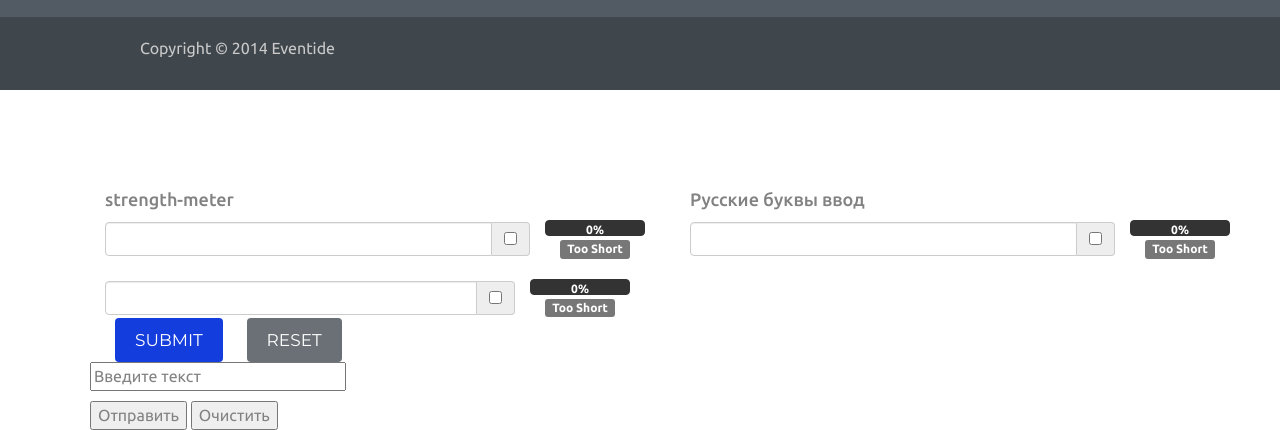
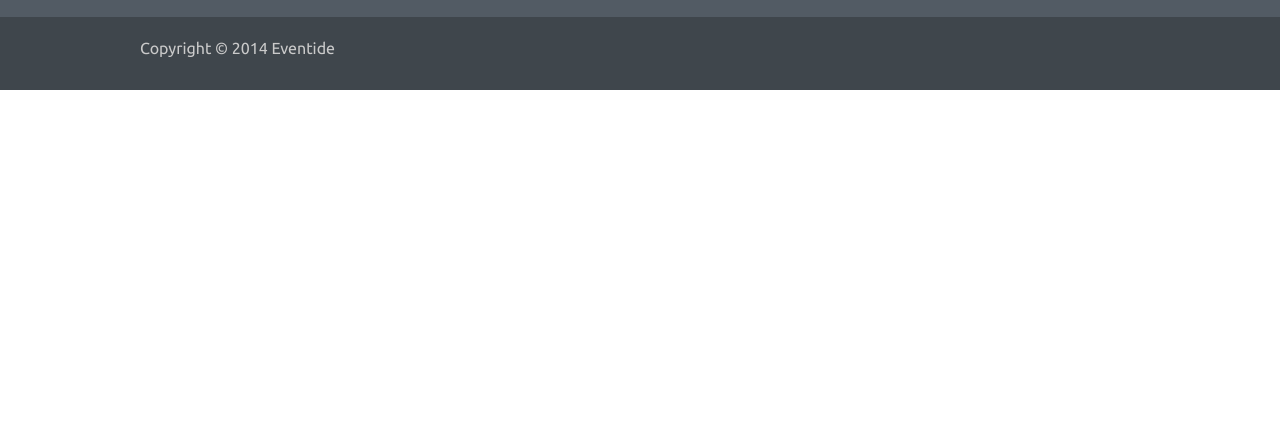
Before and after one commit to yuraCOM/010_eventide_bootstrap_0509.github.io, a plain HTML site: page index.html in a window 1280 px wide. Shown: the part 4283-4713 px from the top of the page. After the commit the page ends 4373 px from the top, so only its background shows below. Drawn offline with nearby package versions, Linux system fonts and the light colour scheme; a script that the page names is missing; files whose address does not match are found by name.

Commit message:
Update index.html

```diff
--- a/index.html
+++ b/index.html
@@ -515,41 +515,6 @@
 
  </section><!-- end footer-->
 
- <section class="parol"><!-- strength-meter-->
- 	<div class="container">
-        <div class="row">
-            <div class=" col-md-6">
-                <h4>strength-meter</h4>
-                <input id="input-1" type="password" class="strength">
-            </div>
-            <div class=" col-md-6">
-                <h4>Русские буквы ввод </h4>
-                 <input id="input-ru" type="password" class="strength" data-language="ru">
-            </div>
-        </div>
-    </div>
-    <div class="row razdel">
-        <div class="container">
-            	<div class=" col-md-6">
-                <form>
-                    <input id="input-33" type="password" class="strength">
-                    <button class="btn btn-primary">Submit</button>
-                    <button class="btn btn-default" type="reset">Reset</button>
-                </form>
-            	</div>
-                <div class=" col-md-6">
-
-                </div>
-        </div>
-     </div>
-
-     <form>
-   <p><input value="Введите текст"></p>
-   <p><input type="submit" value="Отправить">
-      <input type="reset" value="Очистить"></p>
-  </form>
-
- </section><!--/ strength-meter-->
 
 
 
```
